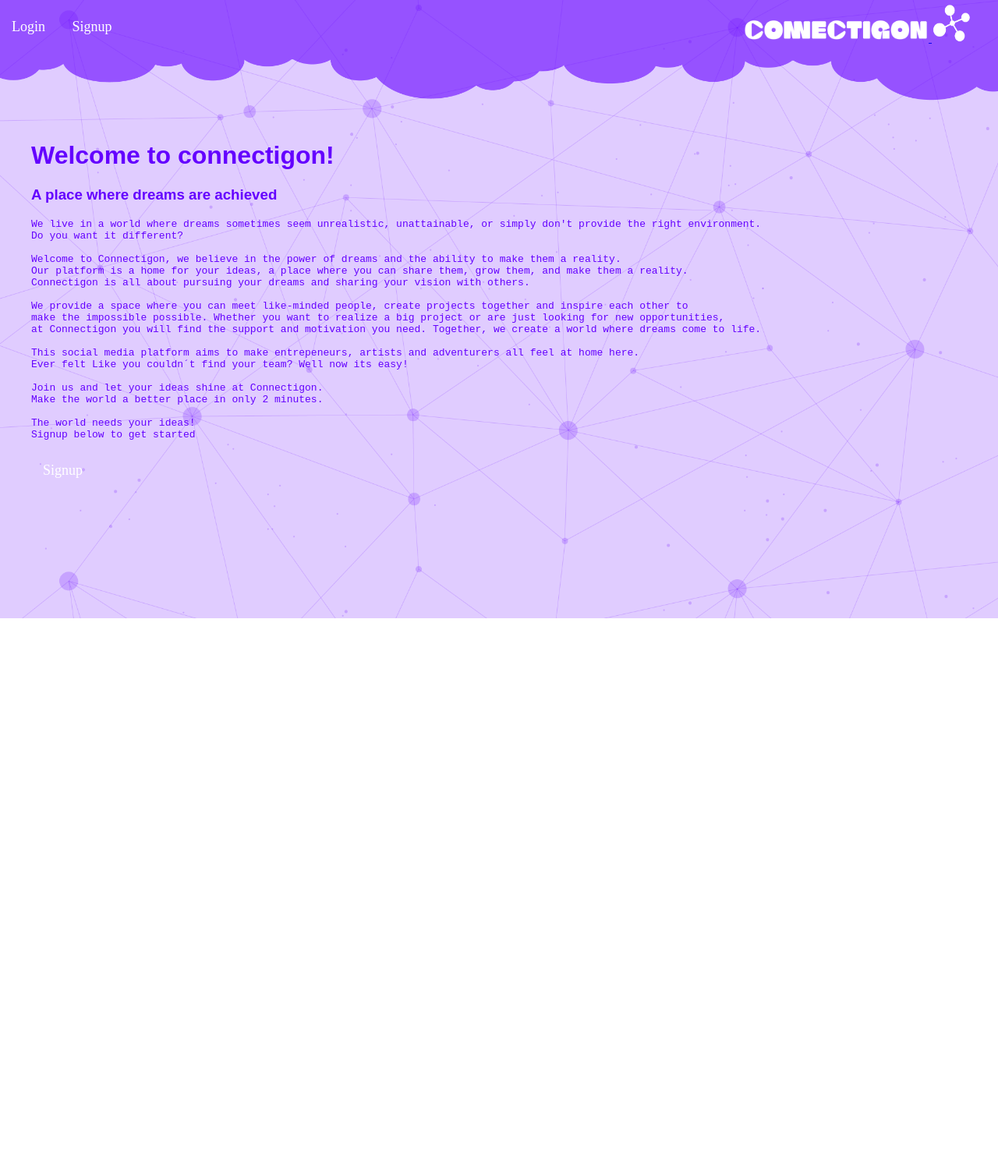
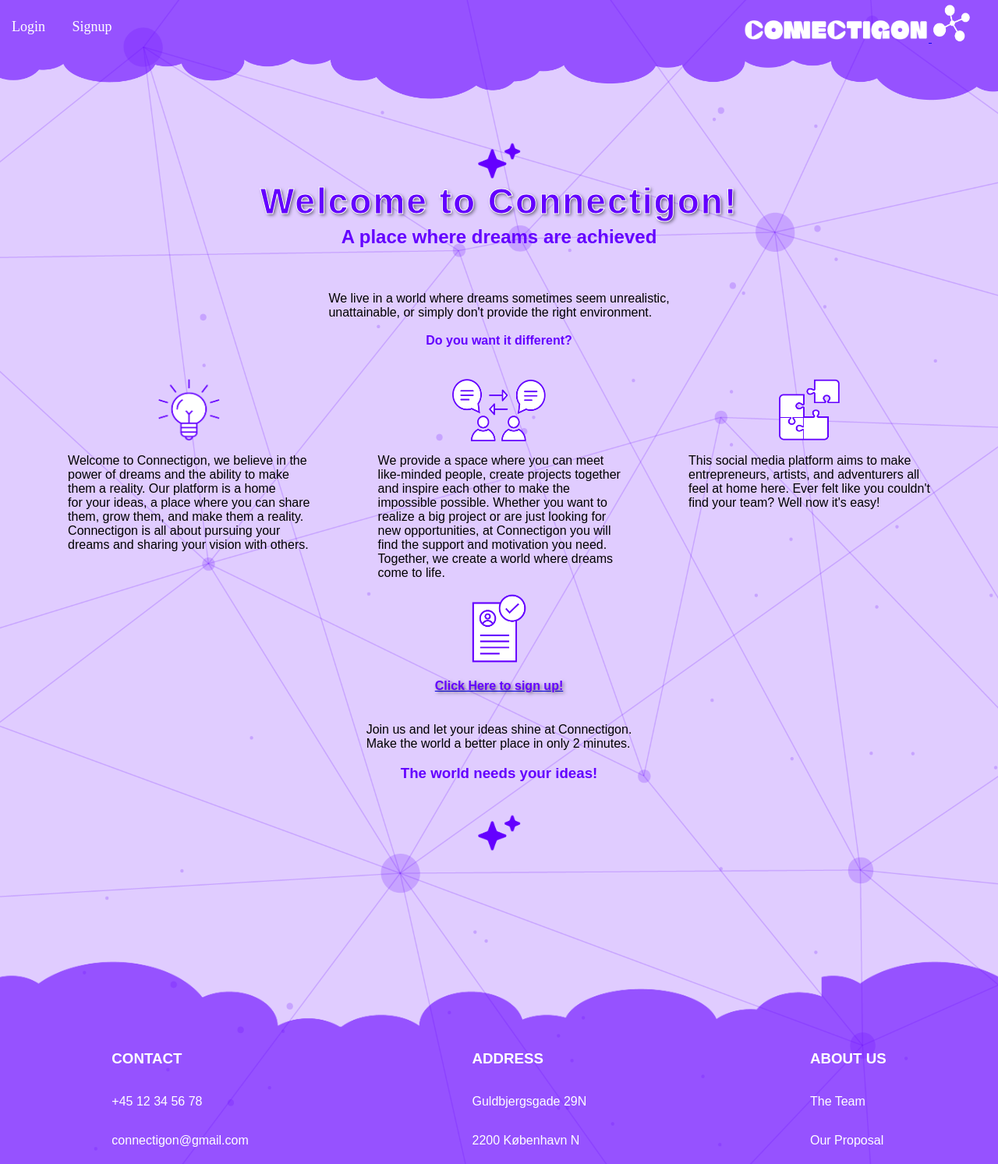
Before and after one commit to SkyHighSpirits/static_connectigon_mvp_frontend, a website: page html/index.html in a window 1280 px wide. Shown: the part 7-1500 px from the top of the page at 78% size. Before the commit the page ends 800 px from the top, so only its background shows below. Drawn offline with Linux system fonts and the light colour scheme.

Commit message:
Styling of pages signup, login and frontpage complete

```diff
--- /dev/null
+++ b/css/footerstyling.css
@@ -0,0 +1,18 @@
+.footer-container
+{
+    margin: 0;
+    display: flex;
+    background-image: url("/graphics/connectigon_footer.png");
+    background-size: auto 100%;
+    background-repeat: repeat-x;
+    justify-content: space-around;
+    height: 400px;
+}
+.footer-div
+{
+    display: flex;
+    justify-content: flex-end;
+    flex-direction: column;
+    margin: 5px 0px;
+    color: white;
+}
--- a/css/indexstyling.css
+++ b/css/indexstyling.css
@@ -1,4 +1,106 @@
 .frontpage-container
 {
-    margin-left: 40px;
+    font-family: Arial, "Acumin Variable Concept Wide";
+    color: black;
 }
+.frontpage-text
+{
+    display: flex;
+    font-family: Arial, "Acumin Variable Concept Wide";
+    margin-bottom: 0px;
+}
+.frontpage-text-container
+{
+    display: flex;
+    flex-direction: row;
+    justify-content: space-evenly;
+    flex-wrap: wrap;
+}
+.frontpage-header-container
+{
+    display: flex;
+    flex-direction: column;
+    align-items: center;
+    justify-content: center;
+}
+.frontpage-underheader-text
+{
+    color: #6400ff;
+    margin-top: 0px;
+    margin-bottom: 20px;
+}
+.frontpage-header-text
+{
+    font-size: 46px;
+    color: #6400ff;
+    margin-top: 0px;
+    margin-bottom: 5px;
+    text-shadow: 2px 2px 4px rgba(0, 0, 0, 0.5);
+    -webkit-text-stroke: 1px white;
+    letter-spacing: 2px;
+}
+.frontpage-stars-img
+{
+    width: 60px;
+    height: 50px;
+}
+.frontpage-eyecatcher-container
+{
+    margin-top: 20px;
+    display: flex;
+    flex-direction: column;
+    justify-content: center;
+    align-items: center;
+    padding: 0;
+}
+.frontpage-cta1-text
+{
+    color: #6400ff;
+    padding-top: 0px;
+    margin-top: 0px;
+    margin-bottom: 40px;
+}
+.frontpage-puzzle-icon
+{
+    width: 80px;
+    height: 80px;
+}
+.frontpage-signup-icon
+{
+    width: 70px;
+    height: 88px;
+}
+.frontpage-signup-icon:hover
+{
+    width: 70px;
+    height: 88px;
+    scale: 0.96;
+    transition: 0.3s;
+}
+.frontpage-signup-text:hover
+{
+    text-shadow: 1px 1px 1px rgba(0, 0, 0, 0.5);
+    color: #6400ff;
+    transition: 0.3s;
+}
+.frontpage-idea-icon
+{
+    width: 80px;
+    height: 80px;
+}
+.frontpage-feedback-icon
+{
+    width: 120px;
+    height: 80px;
+}
+.text-column
+{
+    display: flex;
+    align-items: center;
+    flex-direction: column;
+}
+.frontpage-signup-text
+{
+    text-shadow: 2px 2px 4px rgba(0, 0, 0, 0.5);
+    color: #6400ff;
+}
--- a/css/loginstyling.css
+++ b/css/loginstyling.css
@@ -23,7 +23,7 @@ input[type="text"] {
     margin-bottom: 15px;
     border-radius: 5px;
     background-color: #ffffff;
-    color: #fff;
+    color: #000000;
     border: 2px solid #6400ff;
 }
 input[type="password"] {
@@ -44,5 +44,6 @@ input[type="submit"] {
     border: 2px solid #6400ff;
 }
 input[type="submit"]:hover {
-    background-color: #45a049;
+    scale: 96%;
+    background-color: #301934;
 }
--- a/css/signupstyling.css
+++ b/css/signupstyling.css
@@ -24,7 +24,7 @@ input[type="text"] {
     margin-bottom: 15px;
     border-radius: 5px;
     background-color: #ffffff;
-    color: #fff;
+    color: #000000;
     border: 2px solid #6400ff;
 }
 input[type="password"] {
@@ -45,5 +45,6 @@ input[type="submit"] {
     border: 2px solid #6400ff;
 }
 input[type="submit"]:hover {
-    background-color: #45a049;
+    scale: 96%;
+    background-color: #301934;
 }
--- a/css/topnavstyling.css
+++ b/css/topnavstyling.css
@@ -11,7 +11,7 @@
 {
     justify-content: left;
     margin-right: 20px;
-    margin-left: 40px;
+    margin-left: 10px;
     text-decoration: none;
     margin-top: -10px;
     color: #fff;
@@ -23,7 +23,7 @@
 .top-navbar {
     background-image: url("/graphics/header 17.png");
     background-size: cover;
-    position: fixed;
+    position: absolute;
     top: 0;
     left: 0;
     width: 100%;
@@ -62,3 +62,13 @@
 {
     height: 30px;
 }
+.logo-image:hover
+{
+    scale: 96%;
+    transition: 0.2s;
+}
+.logo-name:hover
+{
+    scale: 96%;
+    transition: 0.2s;
+}
--- a/html/index.html
+++ b/html/index.html
@@ -6,6 +6,7 @@
     <link rel="stylesheet" href="../css/globalstyling.css">
     <link rel="stylesheet" href="../css/indexstyling.css">
     <link rel="stylesheet" href="../css/topnavstyling.css">
+    <link rel="stylesheet" href="../css/footerstyling.css">
 </head>
 <body>
 <div class="top-nav-container">
@@ -25,33 +26,92 @@
 
 <div class="frontpage-container">
 
-    <h1 class="">Welcome to connectigon!</h1>
-    <h3>A place where dreams are achieved</h3>
+    <div class="frontpage-header-container">
+        <img class="frontpage-stars-img" src="/graphics/connectigon_stars.png" alt="">
+        <h1 class="frontpage-header-text">Welcome to Connectigon!</h1>
+        <h2 class="frontpage-underheader-text">A place where dreams are achieved</h2>
+    </div>
 
-    <pre>
-We live in a world where dreams sometimes seem unrealistic, unattainable, or simply don't provide the right environment.
+    <div class="frontpage-eyecatcher-container">
+        <pre class="frontpage-text">
+We live in a world where dreams sometimes seem unrealistic,
+unattainable, or simply don't provide the right environment.
+        </pre>
+        <h4  class="frontpage-cta1-text">
 Do you want it different?
+        </h4>
+    </div>
 
-Welcome to Connectigon, we believe in the power of dreams and the ability to make them a reality.
-Our platform is a home for your ideas, a place where you can share them, grow them, and make them a reality.
-Connectigon is all about pursuing your dreams and sharing your vision with others.
 
-We provide a space where you can meet like-minded people, create projects together and inspire each other to
-make the impossible possible. Whether you want to realize a big project or are just looking for new opportunities,
-at Connectigon you will find the support and motivation you need. Together, we create a world where dreams come to life.
+    <div class="frontpage-text-container">
+        <div class="text-column">
+            <img class="frontpage-idea-icon" src="/graphics/connectigon_idea.png" alt="">
+            <pre class="frontpage-text">
+Welcome to Connectigon, we believe in the
+power of dreams and the ability to make
+them a reality. Our platform is a home
+for your ideas, a place where you can share
+them, grow them, and make them a reality.
+Connectigon is all about pursuing your
+dreams and sharing your vision with others.
+            </pre>
+        </div>
+        <div class="text-column">
+            <img class="frontpage-feedback-icon" src="/graphics/connectigon_feedback.png" alt="">
+            <pre class="frontpage-text">
+We provide a space where you can meet
+like-minded people, create projects together
+and inspire each other to make the
+impossible possible. Whether you want to
+realize a big project or are just looking for
+new opportunities, at Connectigon you will
+find the support and motivation you need.
+Together, we create a world where dreams
+come to life.
+            </pre>
+        </div>
+        <div class="text-column">
+            <img class="frontpage-puzzle-icon" src="/graphics/connectigon_puzzle.png" alt="">
+            <pre class="frontpage-text">
+This social media platform aims to make
+entrepreneurs, artists, and adventurers all
+feel at home here. Ever felt like you couldn't
+find your team? Well now it's easy!
+            </pre>
+        </div>
+    </div>
 
-This social media platform aims to make entrepeneurs, artists and adventurers all feel at home here.
-Ever felt Like you couldn´t find your team? Well now its easy!
-
+    <div class="text-column">
+        <a class="text-column" href="signup.html" class="frontpage-cta1-text">
+            <img class="frontpage-signup-icon" src="/graphics/connectigon_signup.png" alt="">
+            <h4 class="frontpage-signup-text">Click Here to sign up!</h4>
+        </a>
+        <pre class="frontpage-text">
 Join us and let your ideas shine at Connectigon.
 Make the world a better place in only 2 minutes.
-
-The world needs your ideas!
-Signup below to get started
-    </pre>
-        <a href="signup.html" class="top-nav-link"><i class="fas fa-search explore-icon"></i> Signup</a>
+        </pre>
+        <h3 class="frontpage-cta1-text">The world needs your ideas!</h3>
+        <img class="frontpage-stars-img" src="/graphics/connectigon_stars.png" alt="">
+    </div>
     <!-- Font Awesome CDN for icons -->
 </div>
 
+<div class="footer-container">
+    <div class="footer-div">
+        <h3>CONTACT</h3>
+        <p>+45 12 34 56 78</p>
+        <p>connectigon@gmail.com</p>
+    </div>
+    <div class="footer-div">
+        <h3>ADDRESS</h3>
+        <p>Guldbjergsgade 29N</p>
+        <p>2200 København N</p>
+    </div>
+    <div class="footer-div">
+        <h3>ABOUT US</h3>
+        <p>The Team</p>
+        <p>Our Proposal</p>
+    </div>
+</div>
 </body>
 </html>
```
Also changed, not shown: html/login.html (+21 -3 lines), html/signup.html (+22 -5 lines), graphics/connectigon_feedback.png (added), graphics/connectigon_idea.png (added), graphics/connectigon_puzzle.png (added), graphics/connectigon_signup.png (added), graphics/connectigon_stars.png (added).
